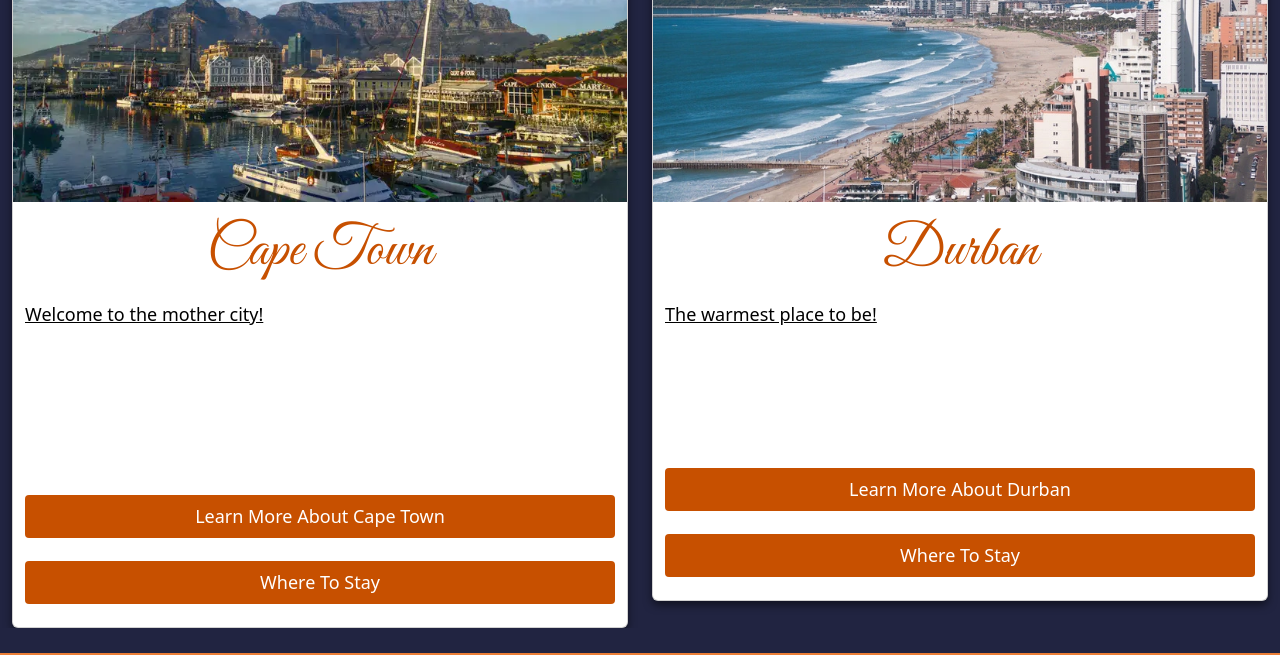
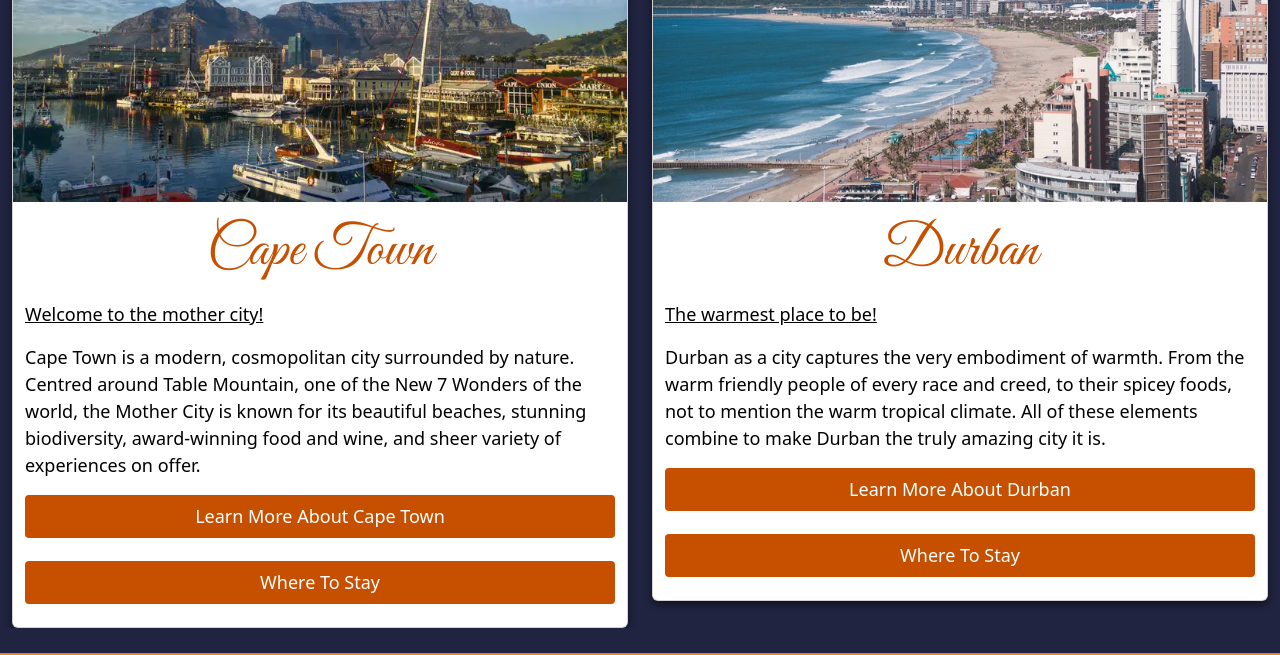
Before and after one commit to SpooshDoosh/Milestone-Project-2-Ubuntu-Holidays, a website: page index.html in a window 1280 px wide. Shown: the part 1414-2069 px from the top of the page. Drawn offline with nearby package versions, Linux system fonts and the light colour scheme.

Commit message:
Update syle.css

```diff
--- a/assets/css/syle.css
+++ b/assets/css/syle.css
@@ -164,6 +164,10 @@ h2.card-heading {
     background-color: #fff;
     color: #000;
     height: fit-content;
+}
+
+.card p {
+    color: #000;
 }
 
 .card2 {
```
